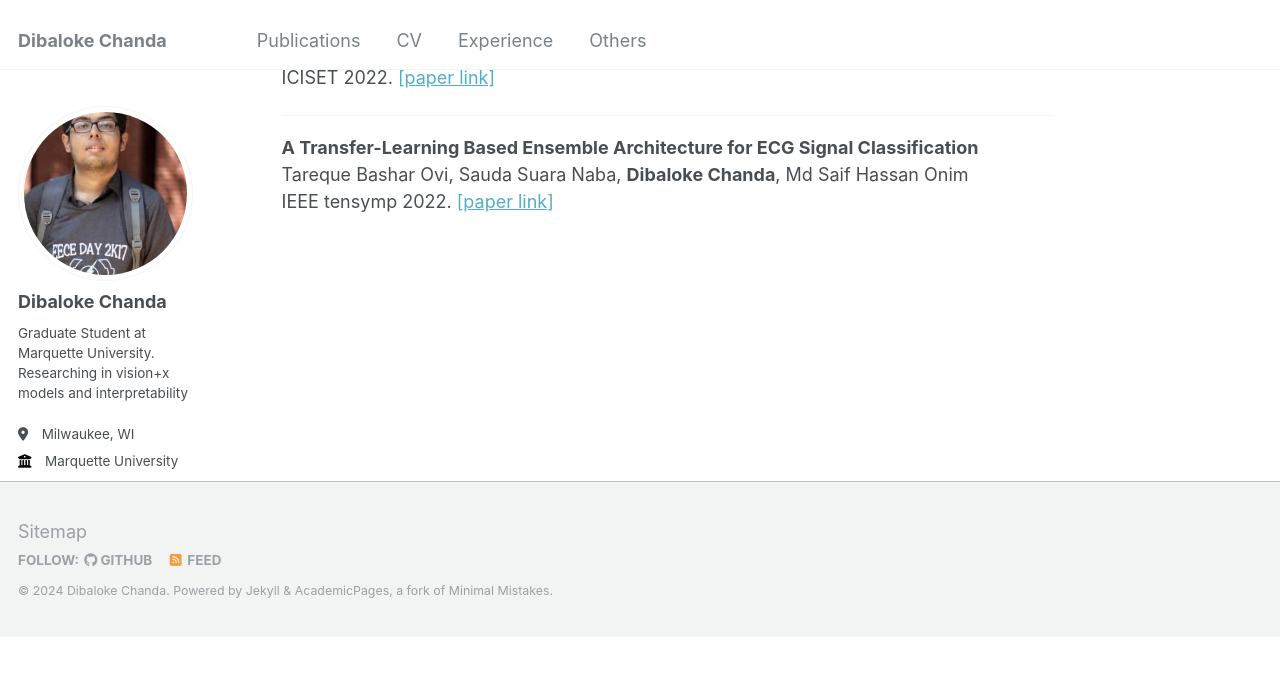
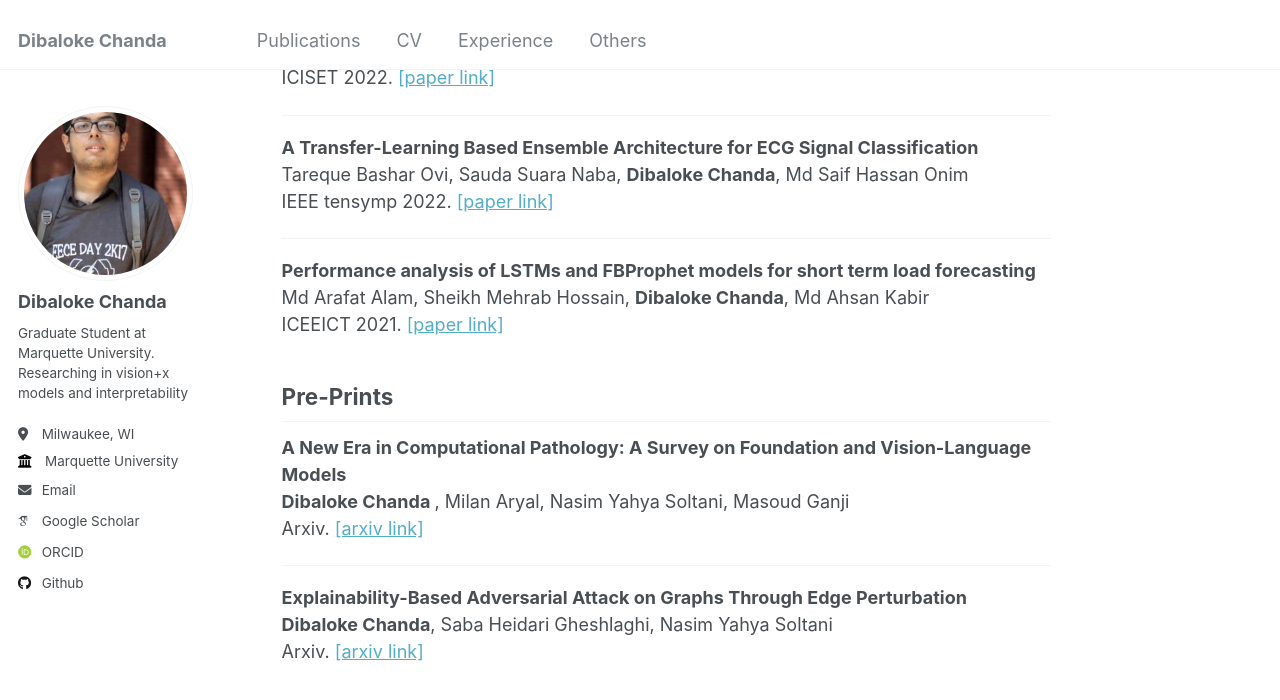
Before and after one commit to dibaloke/dibaloke.github.io, a Jekyll site: the page built from _pages/publications.md, in a window 1280 px wide and 900 px high, scrolled down 735 px. Shown: the top 700 px of the window. Built offline with Jekyll 4.4.1, drawn with Linux system fonts in a browser that asks for light colours; some web fonts are replaced; before the commit the page ends 1372 px from its top, so only the background shows below that.

Commit message:
Update publications.md

```diff
--- a/_pages/publications.md
+++ b/_pages/publications.md
@@ -35,3 +35,21 @@
 <b> A Transfer-Learning Based Ensemble Architecture for ECG Signal Classification </b>
 <br>Tareque Bashar Ovi, Sauda Suara Naba, <b> Dibaloke Chanda</b>, Md Saif Hassan Onim
 <br> IEEE tensymp 2022. [[paper link]](https://arxiv.org/abs/2207.00002)
+
+------
+
+<b> Performance analysis of LSTMs and FBProphet models for short term load forecasting </b>
+<br>Md Arafat Alam, Sheikh Mehrab Hossain, <b> Dibaloke Chanda</b>, Md Ahsan Kabir
+<br> ICEEICT 2021. [[paper link]](https://ieeexplore.ieee.org/abstract/document/9667833)
+
+## Pre-Prints
+
+<b> A New Era in Computational Pathology: A Survey on Foundation and Vision-Language Models </b>
+<br> <b> Dibaloke Chanda </b>, Milan Aryal, Nasim Yahya Soltani, Masoud Ganji
+<br>Arxiv.  [[arxiv link]](https://arxiv.org/abs/2408.14496)
+
+------
+
+<b> Explainability-Based Adversarial Attack on Graphs Through Edge Perturbation </b>
+<br><b>Dibaloke Chanda</b>, Saba Heidari Gheshlaghi, Nasim Yahya Soltani
+<br>Arxiv.  [[arxiv link]](https://arxiv.org/abs/2312.17301)
```
